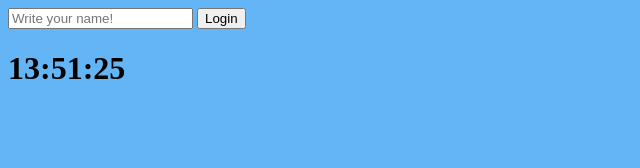
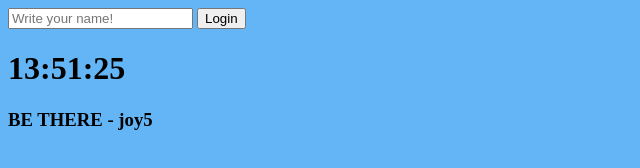
Before and after one commit to joyjsmun/momentum_2021, a plain HTML site: page index.html in a window 1280 px wide. Shown: the whole page, without its empty margins (0-640 px from the left). Drawn offline with Linux system fonts and the light colour scheme.

Commit message:
ADD: random quote generator

```diff
--- a/index.html
+++ b/index.html
@@ -16,6 +16,10 @@
    <div id="clock">
        <h1></h1>
    </div>
+   <h3 id="quotes">
+       <span></span>
+       <span></span>
+   </h3>
     <script src="greeting.js"></script>
     <script src="clock.js"></script>
     <script src="quotes.js"></script>
--- a/quotes.js
+++ b/quotes.js
@@ -0,0 +1,30 @@
+const quotes = [
+{
+    quote:"love youself",
+    author:"joy1"
+},
+{
+    quote:"You can do it",
+    author:"joy2"
+},
+{
+    quote:"Trust Yourself",
+    author:"joy3"
+},
+{
+    quote:"Be Strong!",
+    author:"joy4"
+},
+{
+    quote:"Be There",
+    author:"joy5"
+}
+]
+
+const quotesContainer = document.querySelector("#quotes");
+const quote = document.querySelector("#quotes span:first-child");
+const author = document.querySelector("#quotes span:last-child");
+
+const todayQuote = quotes[Math.floor(Math.random()*quotes.length)]
+quote.innerText = (todayQuote.quote).toUpperCase()
+author.innerText =`- ${todayQuote.author}`
```
